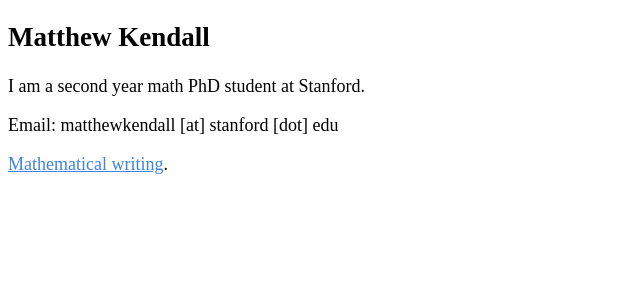
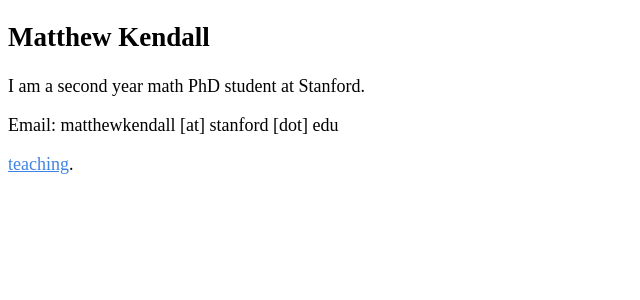
Before and after one commit to matthewkendall/matthewkendall.github.io, a Jekyll site: the page built from index.md, in a window 1280 px wide. Shown: the top 300 px of the page, without its empty margins (0-640 px from the left). Built offline with Jekyll 4.4.1, drawn with Linux system fonts in a browser that asks for light colours; our own code applies the rules of GitHub Pages for plain Markdown files.

Commit message:
Update index.md

```diff
--- a/index.md
+++ b/index.md
@@ -6,4 +6,6 @@ I am a second year math PhD student at Stanford.
 
 Email: matthewkendall [at] stanford [dot] edu
 
-[Mathematical writing](./another-page.html).
+<!-- [Mathematical writing](./another-page.html). -->
+
+[teaching](./tutoring.html).
```
